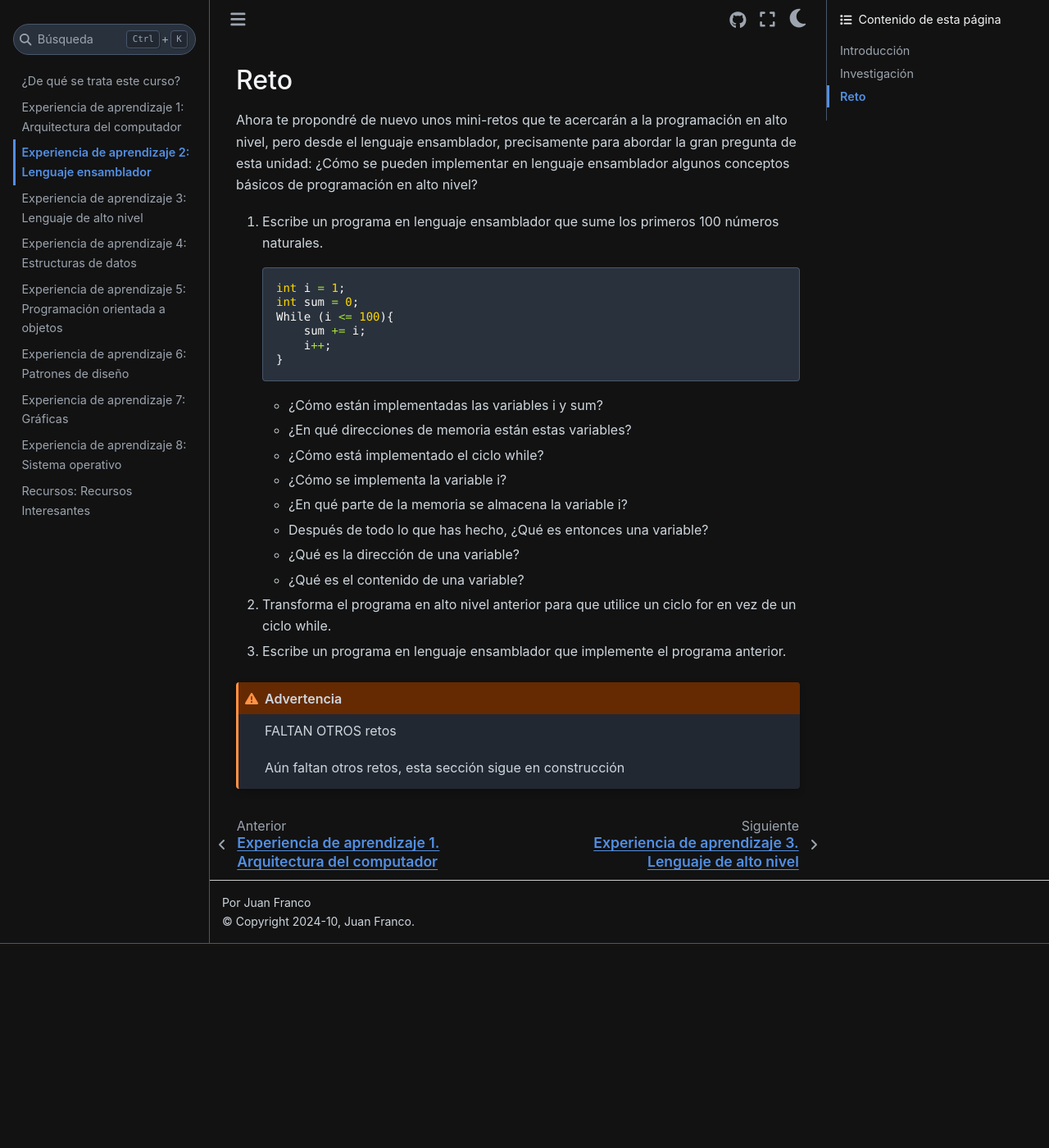
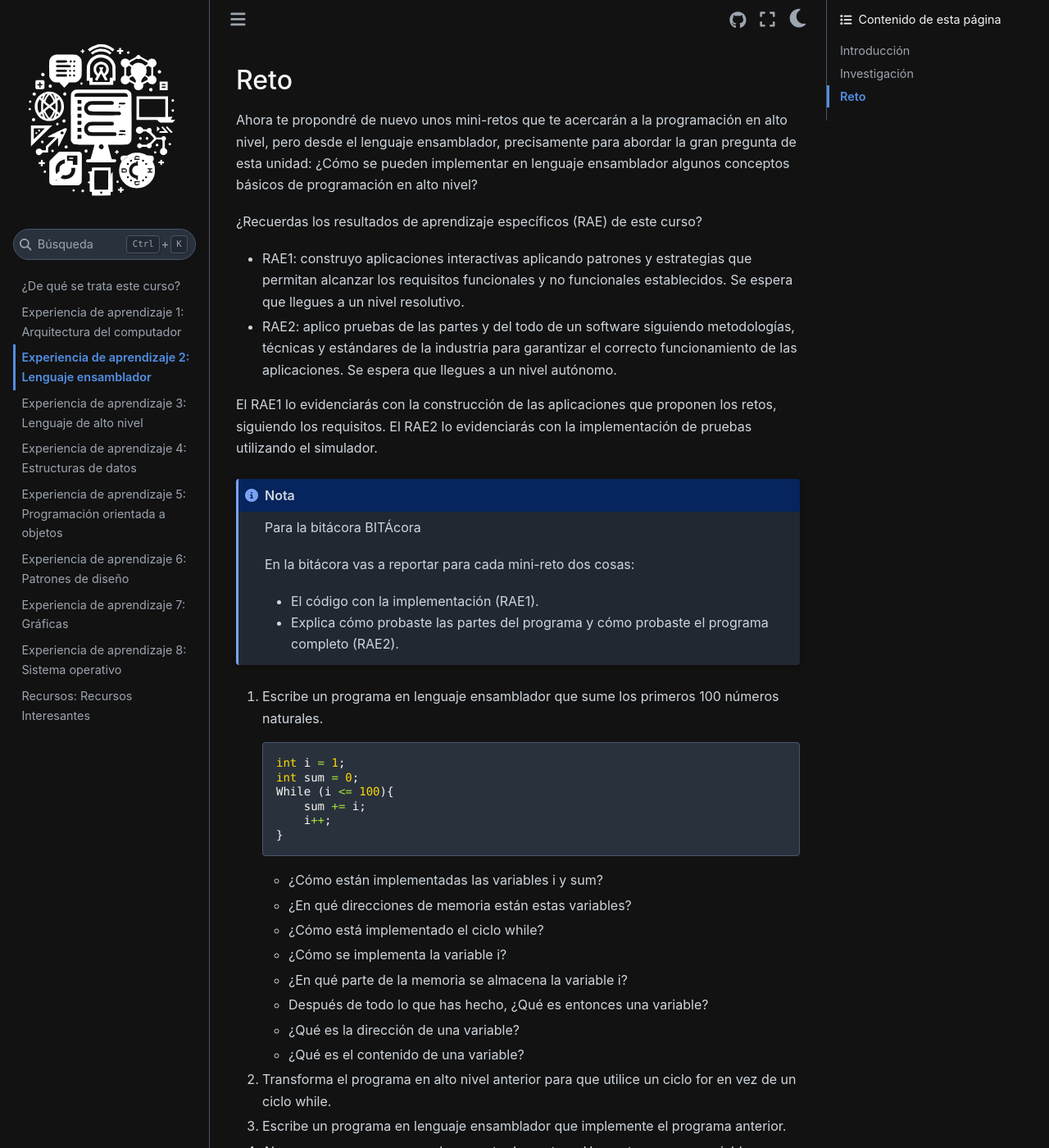
Before and after one commit to juanferfranco/SistemasComputacionales, a Sphinx documentation site: the page built from docs/_unidad2/unidad2.rst, in a window 1280 px wide and 1400 px high, scrolled down 1237 px. Shown: the whole window at 82% size. Built offline with Sphinx 7.4.7 and the Sphinx Book theme 1.1.4, drawn with Linux system fonts in a browser that asks for light colours; before the commit the page ends 2388 px from its top, so only the background shows below that; some of the changed text lies outside the part shown.

Commit message:
LE2 in progress

```diff
--- a/docs/_unidad2/unidad2.rst
+++ b/docs/_unidad2/unidad2.rst
@@ -54,6 +54,26 @@ nivel, pero desde el lenguaje ensamblador, precisamente para abordar la gran pre
 de esta unidad: ¿Cómo se pueden implementar en lenguaje ensamblador algunos conceptos
 básicos de programación en alto nivel?
 
+¿Recuerdas los resultados de aprendizaje específicos (RAE) de este curso?
+
+* RAE1: construyo aplicaciones interactivas aplicando patrones y estrategias que
+  permitan alcanzar los requisitos funcionales y no funcionales establecidos. Se espera que
+  llegues a un nivel resolutivo.
+* RAE2: aplico pruebas de las partes y del todo de un software siguiendo metodologías,
+  técnicas y estándares de la industria para garantizar el correcto funcionamiento de las
+  aplicaciones. Se espera que llegues a un nivel autónomo.
+
+El RAE1 lo evidenciarás con la construcción de las aplicaciones que proponen los retos,
+siguiendo los requisitos. El RAE2 lo evidenciarás con la implementación de pruebas utilizando
+el simulador.
+
+.. note:: Para la bitácora BITÁcora
+
+    En la bitácora vas a reportar para cada mini-reto dos cosas:
+
+    * El código con la implementación (RAE1).
+    * Explica cómo probaste las partes del programa y cómo probaste el programa completo (RAE2).
+
 1. Escribe un programa en lenguaje ensamblador que sume los primeros 100 números naturales.
 
    .. code-block:: c
@@ -79,6 +99,27 @@ básicos de programación en alto nivel?
 
 3. Escribe un programa en lenguaje ensamblador que implemente el programa anterior.
 
+4. Ahora vamos a acercarnos al concepto de puntero. Un puntero es una variable que almacena
+   la dirección de memoria de otra variable. Observa el siguiente programa escrito en C++:
+
+   .. code-block:: c
+
+    int a = 10;
+    int *p;
+    p = &a;
+    *p = 20;
+
+   El programa anterior modifica el contenido de la variable 'a' por medio de la variable
+   'p' que es un puntero ya que almacena la dirección de memoria de la variable 'a'.
+
+   * ¿Cópo se declara un puntero en C++? ``int *p;``
+   * ¿Cómo se define un puntero en C++? ``p = &a;``
+   * ¿Cómo se almacena en C++ la dirección de memoria de una variable? Con el operador ``&``. ``p = &a;``
+   * ¿Cómo se escribe el contenido de la variable a la que apunta un puntero? Con el operador ``*``. ``*p = 20;``
+
+5. Traduce el programa anterior a lenguaje ensamblador.
+
+
 .. warning:: FALTAN OTROS retos
 
     Aún faltan otros retos, esta sección sigue en construcción
```
